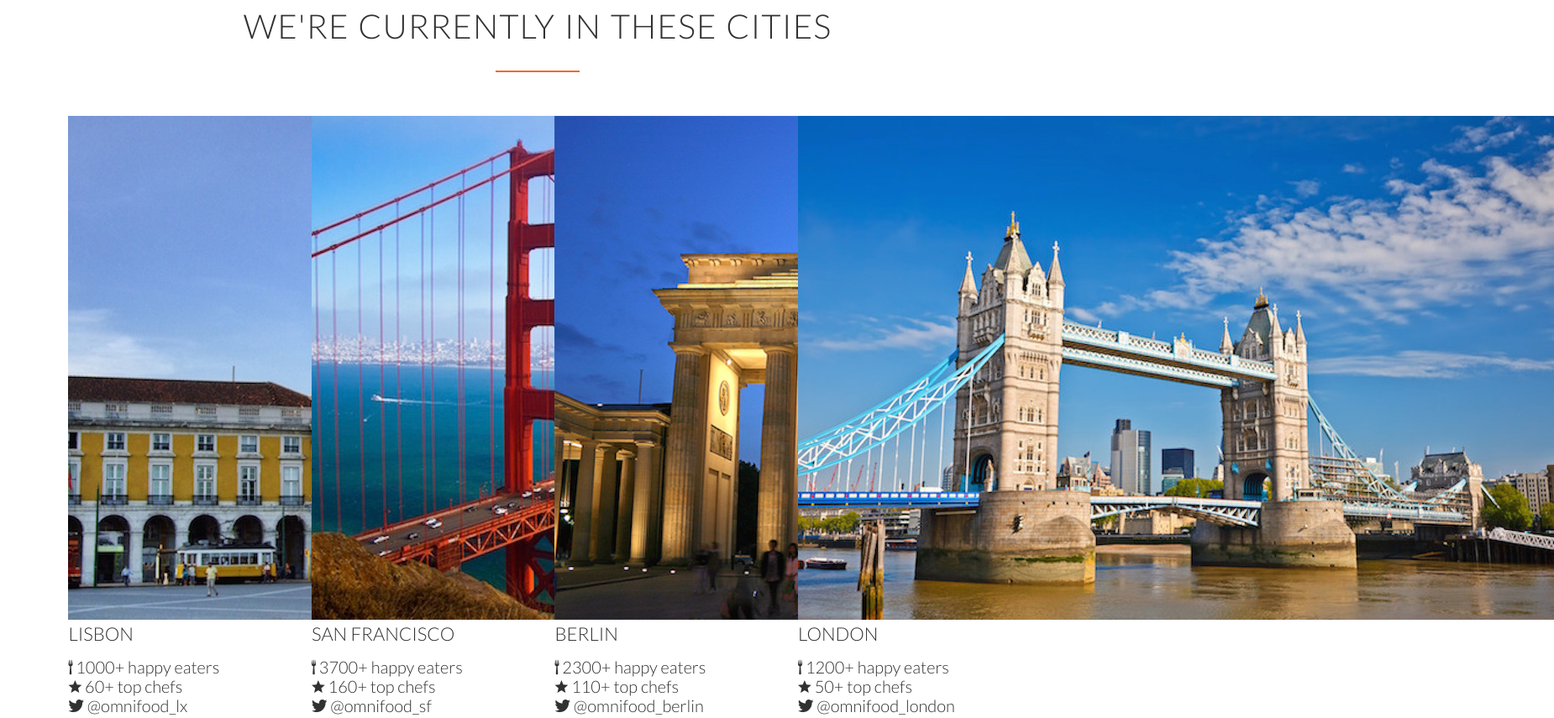
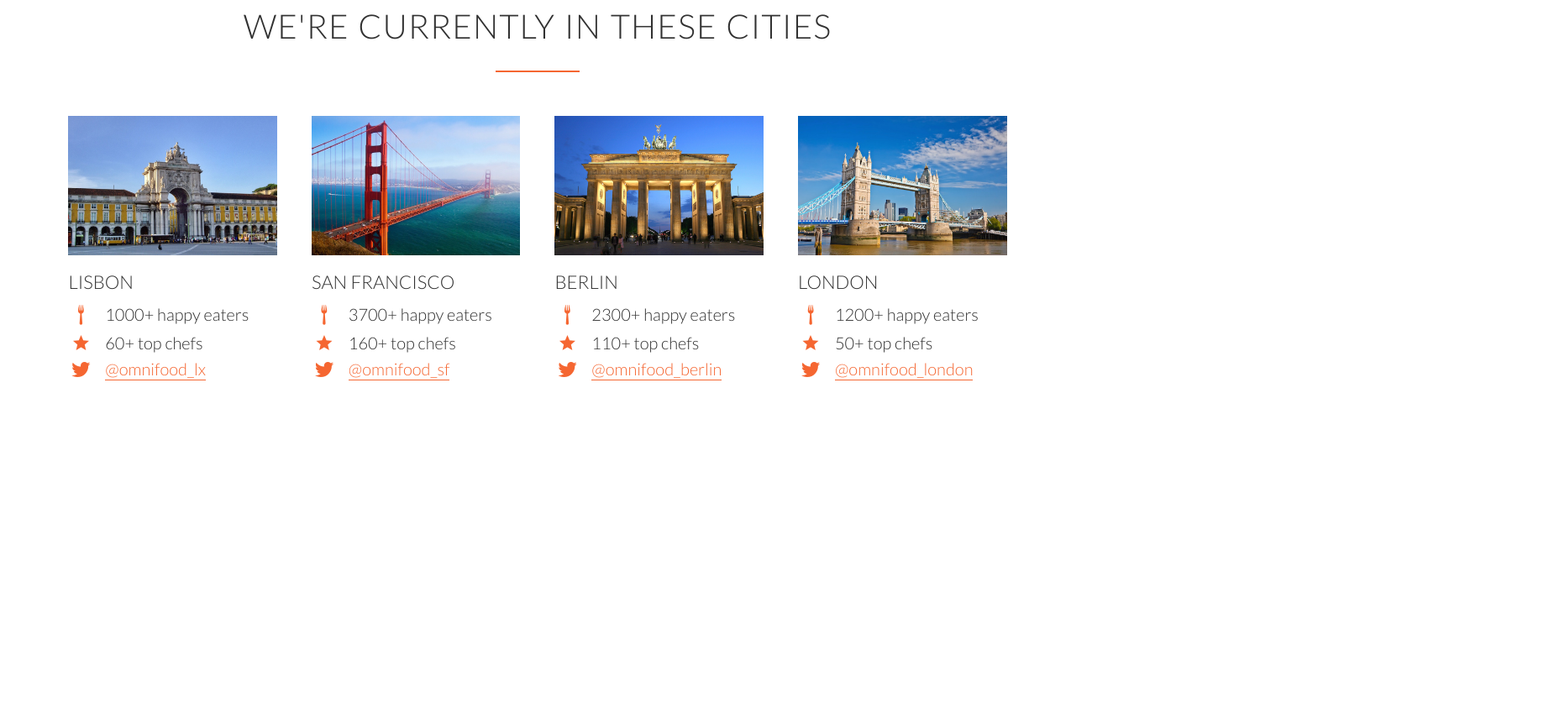
Before and after one commit to ALiu-Pomme/omnifood, a plain HTML site: page index.html in a window 1280 px wide. Shown: the part 2740-3595 px from the top of the page at 84% size, 1850 px wide, since content can reach past the window. After the commit the page ends 3302 px from the top, so only its background shows below. Drawn offline with Linux system fonts and the light colour scheme; files whose address does not match are found by name.

Commit message:
finished the cities section and did general link formatting

```diff
--- a/index.html
+++ b/index.html
@@ -153,66 +153,65 @@
 				<div class="col span-1-of-4 box">
 					<img src="resources/images/lisbon-3.jpg" alt="Lisbon">
 					<h3>Lisbon</h3>
-					<div class="city-features">
-						<i class="ion-fork"></i>
+					<div class="city-feature">
+						<i class="ion-fork icon-small"></i>
 						1000+ happy eaters
 					</div>
-					<div class="city-features">
-						<i class="ion-android-star"></i>
+					<div class="city-feature">
+						<i class="ion-android-star icon-small"></i>
 						60+ top chefs
 					</div>
-					<div class="city-features">
-						<i class="ion-social-twitter"></i>
-						@omnifood_lx
+					<div class="city-feature">
+						<i class="ion-social-twitter icon-small"></i>
+						<a href="#">@omnifood_lx</a>
 					</div>
-
 				</div>
 				<div class="col span-1-of-4 box">
 					<img src="resources/images/san-francisco.jpg" alt="San Francisco">
 					<h3>San Francisco</h3>
-					<div class="city-features">
-						<i class="ion-fork"></i>
+					<div class="city-feature">
+						<i class="ion-fork icon-small"></i>
 						3700+ happy eaters
 					</div>
-					<div class="city-features">
-						<i class="ion-android-star"></i>
+					<div class="city-feature">
+						<i class="ion-android-star icon-small"></i>
 						160+ top chefs
 					</div>
-					<div class="city-features">
-						<i class="ion-social-twitter"></i>
-						@omnifood_sf
+					<div class="city-feature">
+						<i class="ion-social-twitter icon-small"></i>
+						<a href="#">@omnifood_sf</a>
 					</div>
 				</div>
 				<div class="col span-1-of-4 box">
 					<img src="resources/images/berlin.jpg" alt="Berlin">
 					<h3>Berlin</h3>
-					<div class="city-features">
-						<i class="ion-fork"></i>
+					<div class="city-feature">
+						<i class="ion-fork icon-small"></i>
 						2300+ happy eaters
 					</div>
-					<div class="city-features">
-						<i class="ion-android-star"></i>
+					<div class="city-feature">
+						<i class="ion-android-star icon-small"></i>
 						110+ top chefs
 					</div>
-					<div class="city-features">
-						<i class="ion-social-twitter"></i>
-						@omnifood_berlin
+					<div class="city-feature">
+						<i class="ion-social-twitter icon-small"></i>
+						<a href="#">@omnifood_berlin</a>
 					</div>
 				</div>
 				<div class="col span-1-of-4 box">
 					<img src="resources/images/london.jpg" alt="London">
 					<h3>London</h3>
-					<div class="city-features">
-						<i class="ion-fork"></i>
+					<div class="city-feature">
+						<i class="ion-fork icon-small"></i>
 						1200+ happy eaters
 					</div>
-					<div class="city-features">
-						<i class="ion-android-star"></i>
+					<div class="city-feature">
+						<i class="ion-android-star icon-small"></i>
 						50+ top chefs
 					</div>
-					<div class="city-features">
-						<i class="ion-social-twitter"></i>
-						@omnifood_london
+					<div class="city-feature">
+						<i class="ion-social-twitter icon-small"></i>
+						<a href="#">@omnifood_london</a>
 					</div>
 				</div>
 			</div>
--- a/resources/css/style.css
+++ b/resources/css/style.css
@@ -98,6 +98,19 @@
 	text-align: center;
 }
 
+.icon-small {
+	display: inline-block;
+	width: 30px;
+	text-align: center;
+	color: #F56631;
+	font-size: 120%;
+	margin-right: 10px;
+	/* To align text and icons */
+	line-height: 120%;
+	vertical-align: middle;
+	margin-top: -4px;
+}
+
 /* PARAGRAPHS ---------------------------*/
 
 .long-copy {
@@ -112,6 +125,22 @@
 	line-height: 145%
 }
 
+/* LINKS --------------------------------*/
+
+a:link,
+a:visited {
+	color: #F56631;
+	text-decoration: none;
+	padding-bottom: 1px;
+	border-bottom: 1px solid #F56631;
+	transition: border-bottom 0.2s, color 0.2s;
+}
+
+a:hover,
+a:active {
+	color: #313131;
+	border-bottom: 1px solid transparent;
+}
 
 /* BUTTONS ------------------------------*/
 
@@ -314,6 +343,11 @@
 	margin-bottom: 70px;
 }
 
+.btn-app:link,
+.btn-app:visited {
+	border-bottom: 0px;
+}
+
 .btn-app img {
 	height: 50px;
 	width: auto;
@@ -323,3 +357,17 @@
 /* ---------------------------------------
   CITIES
 -----------------------------------------*/
+
+.section-cities .box img {
+	width: 100%;
+	height: auto;
+	margin-bottom: 15px;
+}
+
+.city-feature {
+	margin-bottom: 5px;
+}
+
+.section-cities .ion-fork {
+	font-size: 135%
+}
```
